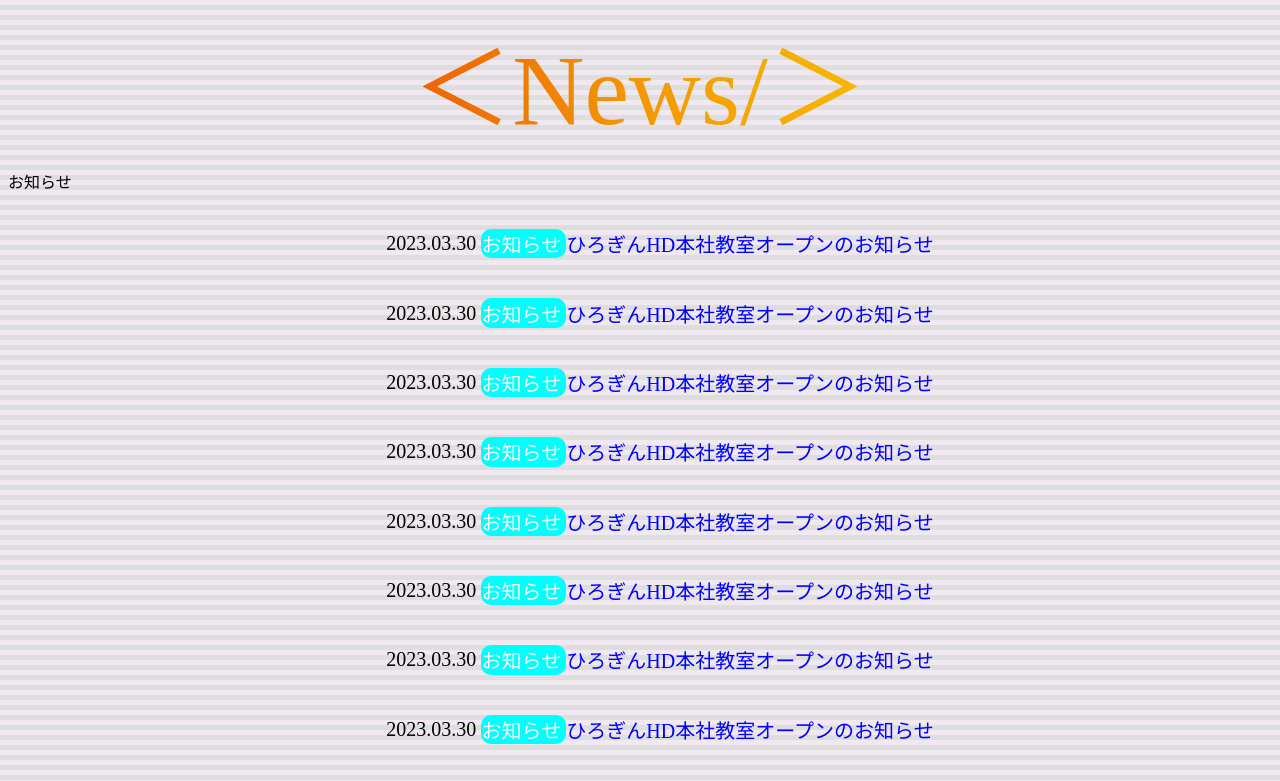
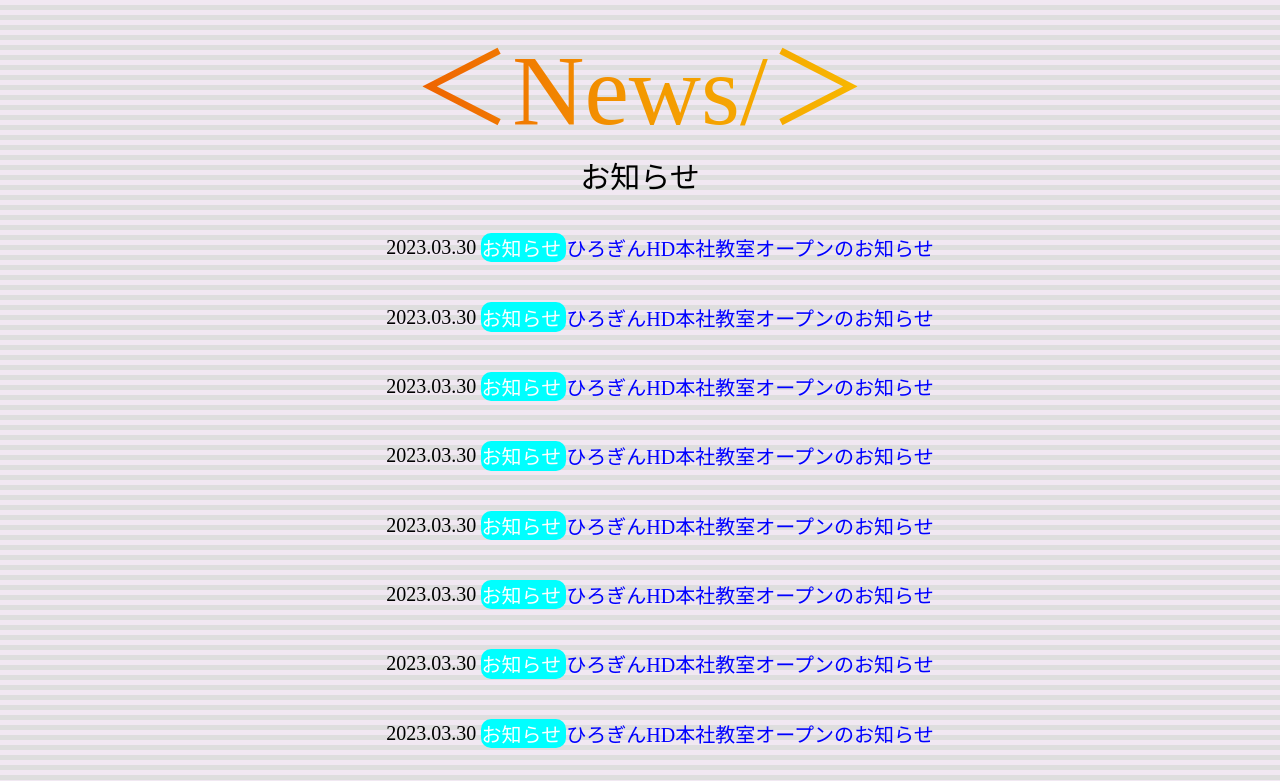
Before and after one commit to regalo-hcu/regalo-hcu.github.io, a plain HTML site: page news.html in a window 1280 px wide. Shown: the top 781 px of the page. Drawn offline with Linux system fonts and the light colour scheme; a web font is replaced by a local one.

Commit message:
お知らせのフォントどうしよう

```diff
--- a/css/news.css
+++ b/css/news.css
@@ -18,6 +18,15 @@ body {
     -webkit-background-clip: text;
     -webkit-text-fill-color: transparent;
 }
+
+.newsmidasi2{
+	font-size:30px;
+	text-align:center;
+	color: black;
+	padding:0;
+	margin:0;
+}
+
 
 .main{
 	text-align:center;
```
